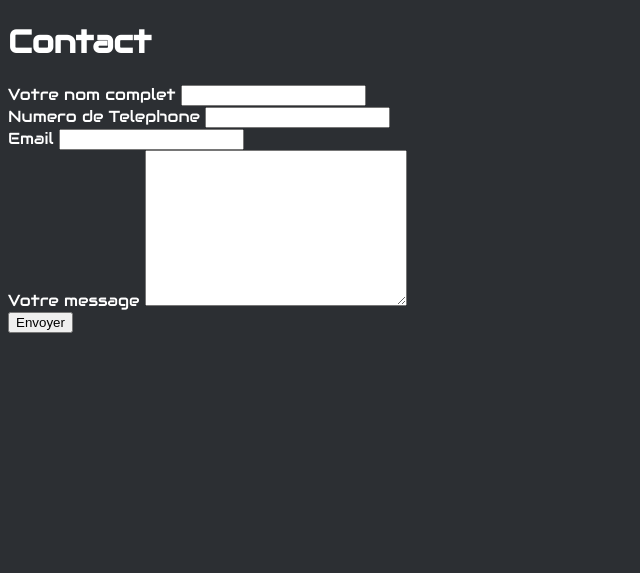
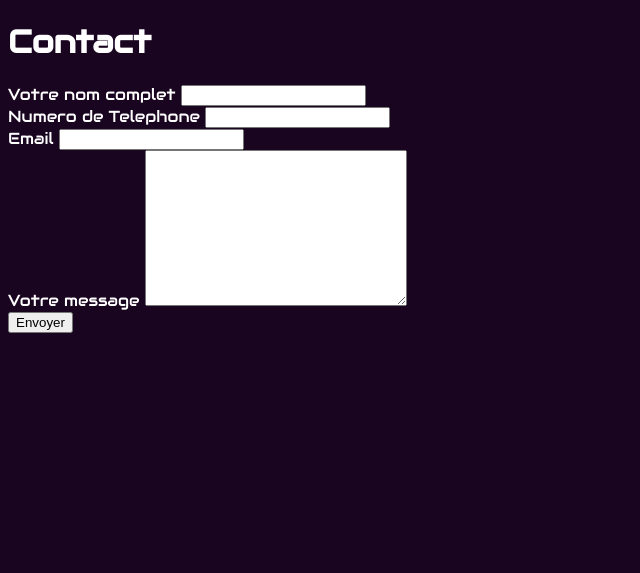
Before and after one commit to EstebanDardillac/Projet-Bank, a PHP site: page /contact.php in a window 1280 px wide. Shown: the top 573 px of the page, without its empty margins (0-640 px from the left). Run offline with PHP 8.4, Linux system fonts and the light colour scheme.

Commit message:
update style.css

```diff
--- a/www/assets/style.css
+++ b/www/assets/style.css
@@ -1,5 +1,5 @@
 body {
-    background-color: #2C2F33;
+    background-color: #1a0521;
     color: white;
     font-family: 'Audiowide';
 }
```
